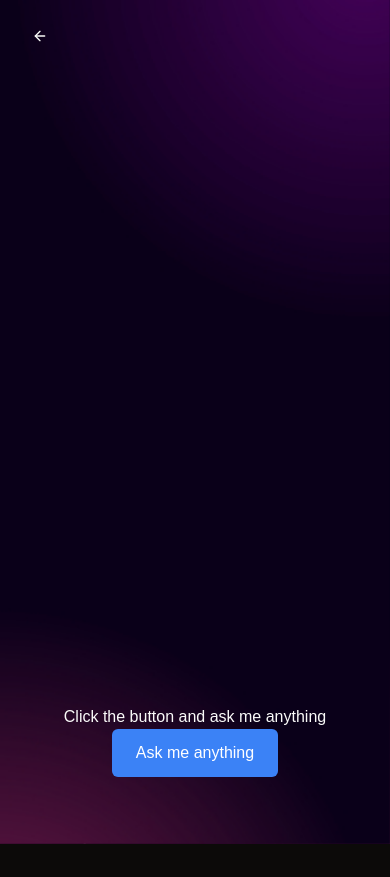
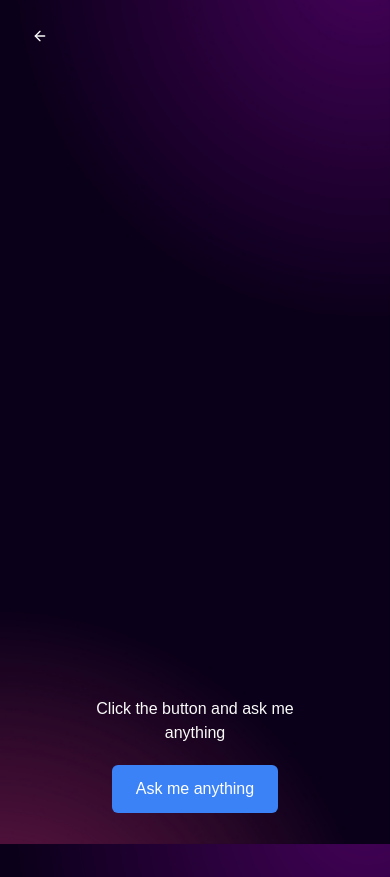
Before and after one commit to afnansiddiqui/ai-saas, a Next.js app: page /speechtospeech in a window 390 px wide. Before the commit the page ends 844 px from the top, so only its background shows below. Built offline with nearby package versions, Linux system fonts and the light colour scheme; a web font is replaced by a local one.

Commit message:
did some ui debugging and changed it left with favicon glitch

```diff
--- a/package.json
+++ b/package.json
@@ -10,6 +10,7 @@
   },
   "dependencies": {
     "@clerk/nextjs": "^4.29.5",
+    "@google/generative-ai": "^0.2.0",
     "@hookform/resolvers": "^3.3.4",
     "@radix-ui/react-avatar": "^1.0.4",
     "@radix-ui/react-dialog": "^1.0.5",
@@ -23,6 +24,7 @@
     "axios": "^1.6.7",
     "class-variance-authority": "^0.7.0",
     "clsx": "^2.1.0",
+    "dotenv": "^16.4.2",
     "framer-motion": "^11.0.3",
     "lucide-react": "^0.315.0",
     "maath": "^0.10.7",
--- a/src/app/(dashboard)/(routes)/conversation/page.tsx
+++ b/src/app/(dashboard)/(routes)/conversation/page.tsx
@@ -86,7 +86,7 @@ const ConversationPage = () => {
 									<FormItem className="col-span-12 lg:col-span-10">
 										<FormControl className="m-0 p-0 ">
 											<Input
-												className="border-0 outline-none focus-visible:ring-0 focus-visible:ring-transparent"
+												className="border-0 outline-none focus-visible:ring-0 focus-visible:ring-transparent bg-transparent"
 												disabled={isLoading}
 												placeholder="Hello from OrbitIo AI... How Can I assist you?"
 												{...field}
--- a/src/app/(dashboard)/(routes)/speechtospeech/page.tsx
+++ b/src/app/(dashboard)/(routes)/speechtospeech/page.tsx
@@ -58,7 +58,7 @@ export default function App() {
   return (
 		<>
 			<Navbar />
-			<div className="flex flex-col items-center justify-center">
+			<div className="flex flex-col items-center justify-center p-16">
 				<div className="flex flex-col w-[100vw] h-[75vh] p-10 gap-5">
 					{transcript && (
 						<div className="flex gap-5">
@@ -83,7 +83,7 @@ export default function App() {
 					{listening ? (
 						<p>Go Ahead I&apos;m Listening......</p>
 					) : (
-						<p>Click the button and ask me anything</p>
+						<p className='text-center mb-5'>Click the button and ask me anything</p>
 					)}
 					<button
 						onClick={() => {
--- a/src/components/heading.tsx
+++ b/src/components/heading.tsx
@@ -20,7 +20,7 @@ const Heading = (
 
 ) => {
     return (
-        <div className="px-4 lg:px-8 flex justify-center items-center gap-x-3 mb-8">
+        <div className="px-4 lg:px-8 flex justify-center items-center gap-x-3 mb-8 p-16">
             <div>
                 <h2 className="text-3xl font-bold">
                     {title}
--- a/src/components/navbar.tsx
+++ b/src/components/navbar.tsx
@@ -2,9 +2,10 @@ import { UserButton } from "@clerk/nextjs";
 import { Button } from "@/components/ui/button";
 import { ArrowLeft } from "lucide-react";
 import Link from "next/link";
+
 export const Navbar = () => {
   return (
-		<>
+    <div className="absolute top-0 left-0 w-full z-20"> {/* Ensure it's fixed */}
       <div className="flex justify-between items-center p-4">
         <div>
           <Link href="/dashboard">
@@ -13,11 +14,12 @@ export const Navbar = () => {
             </Button>
           </Link>
         </div>
-				<div className="flex justify-end w-full  gap-x-2 items-center">
+        <div className="flex justify-end w-full gap-x-2 items-center">
           <UserButton afterSignOutUrl="/" />
         </div>
       </div>
-		</>
+    </div>
   );
 };
+
 export default Navbar;
--- a/src/pages/Customizer.jsx
+++ b/src/pages/Customizer.jsx
@@ -137,6 +137,8 @@ const Customizer = () => {
             key="custom"
             className="absolute top-0 left-0 z-10 "
             {...slideAnimation('left')}
+            {...slideAnimation('left')}
+            {...slideAnimation('left')}
           >
             <div className="flex items-center min-h-screen">
               <div className="editortabs-container tabs">
@@ -199,4 +201,5 @@ const Customizer = () => {
   )
 }
 
+
 export default Customizer;
--- a/src/pages/Home.tsx
+++ b/src/pages/Home.tsx
@@ -24,17 +24,17 @@ const Home = () => {
 			{snap.intro && (
 				<motion.section className="home" {...slideAnimation("left")}>
 					<motion.header {...slideAnimation("down")}>
-						<Image
+						{/* <Image
 							src="/threejs.png"
 							alt="logo"
 							height={300}
 							width={300}
 							className="w-20 h-20 object-contain"
-						/>
+						/> */}
 					</motion.header>
 					<motion.div className="home-content" {...headContainerAnimation}>
 						<motion.div {...headTextAnimation}>
-							<h1 className="text-9xl font-bold ">
+							<h1 className="text-6xl font-bold">
 								3D AI <br className="xl:block hidden" /> Shirt
 							</h1>
 						</motion.div>
```
Also changed, not shown: 1 other file (tests, documents, lock files or other folders). Lines whose indentation alone changed are shown as unchanged.
